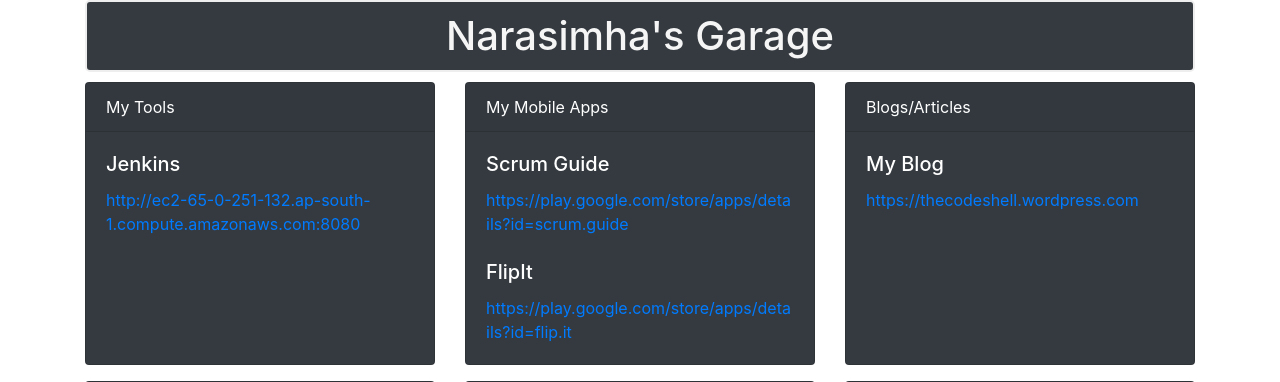
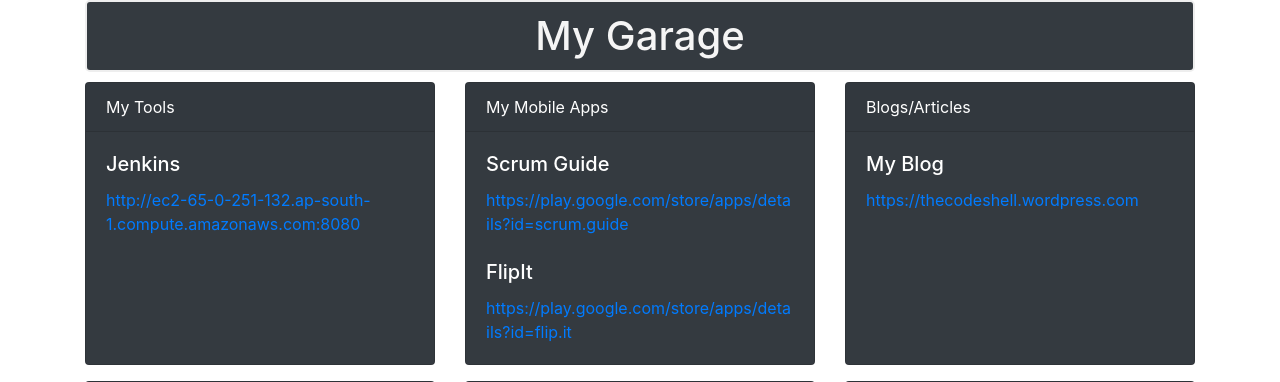
Before and after one commit to bnarasimha/MyGarage, a Flask app: page / in a window 1280 px wide. Shown: the top 382 px of the page. Run offline with Flask 2, Linux system fonts and the light colour scheme; some libraries are stand-ins or nearby versions.

Commit message:
changed site header

```diff
--- a/templates/index.html
+++ b/templates/index.html
@@ -1,7 +1,7 @@
 {% extends 'base.html' %}
 
 {% block content %}
-    <h1 class="siteHeader">{% block title %}Narasimha's Garage{% endblock %} </h1>
+    <h1 class="siteHeader">{% block title %}My Garage{% endblock %} </h1>
         <div class="card-deck">
             <div class="card text-white bg-dark mb-3">
                 <div class="card-header">My Tools</div>
```
